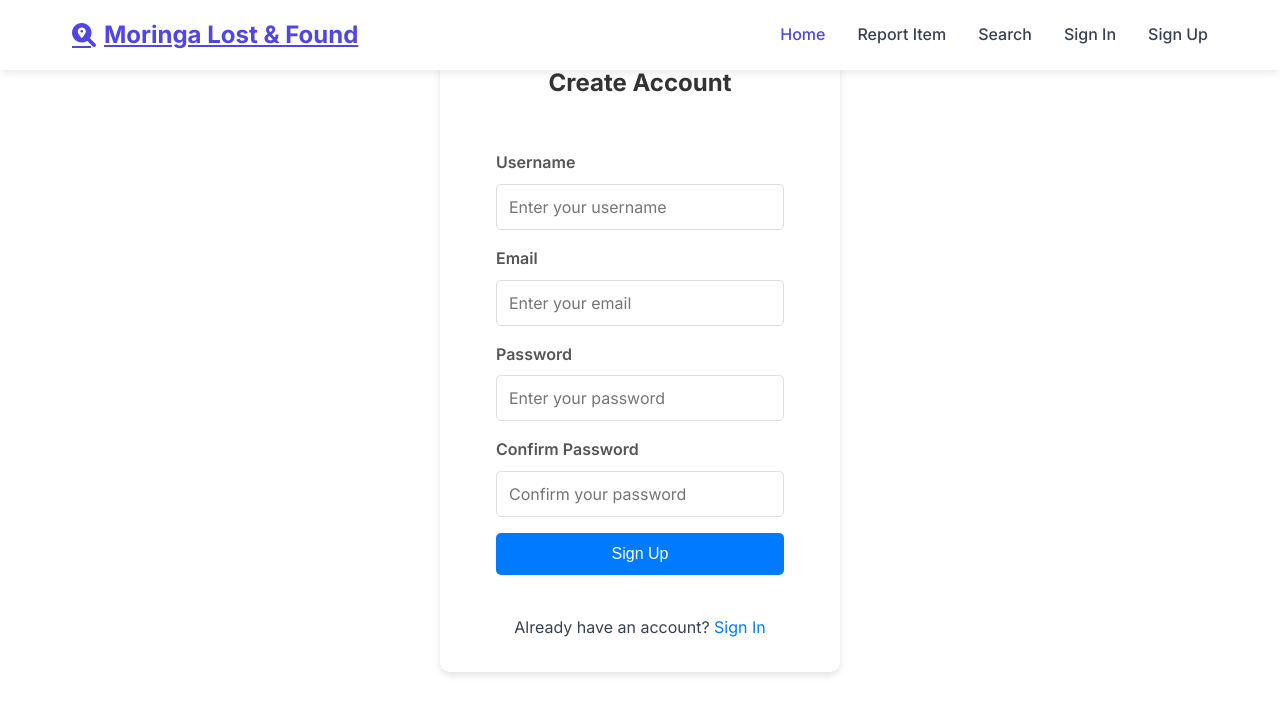
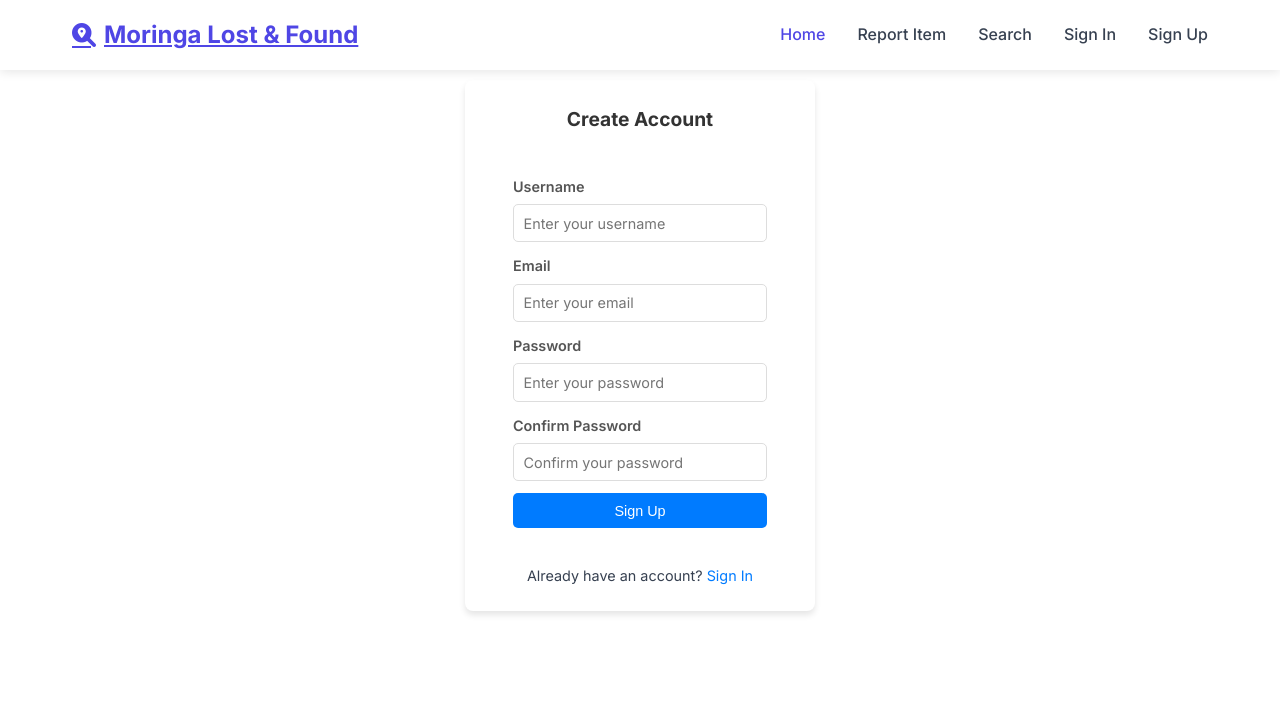
Before and after one commit to sudi67/Moringa-lost-found, a React (Vite) app in the folder moringa-lost-found/frontend/: page /signup in a window 1280 px wide. Shown: the top 714 px of the page. Built offline with nearby package versions, Linux system fonts and the light colour scheme.

Commit message:
style: Update Hero, SignIn, and SignUp components for improved layout and aesthetics

```diff
--- a/moringa-lost-found/frontend/src/components/Hero.css
+++ b/moringa-lost-found/frontend/src/components/Hero.css
@@ -1,6 +1,8 @@
 .hero {
   padding: 120px 0 80px;
-  background: linear-gradient(135deg, #667eea 0%, #764ba2 100%);
+  background: linear-gradient(rgba(79, 70, 229, 0.6), rgba(118, 75, 162, 0.6)), url('https://img.ksl.com/slc/2874/287451/28745135.jpeg?filter=kslv2/inline_lg');
+  background-size: cover;
+  background-position: center;
   color: white;
 }
 
--- a/moringa-lost-found/frontend/src/components/SignIn.css
+++ b/moringa-lost-found/frontend/src/components/SignIn.css
@@ -1,35 +1,38 @@
 .signin-container {
-  max-width: 400px;
-  margin: 2rem auto;
-  padding: 2rem;
+  max-width: 350px;
+  margin: 1.5rem auto;
+  padding: 1.5rem;
   background: white;
-  border-radius: 10px;
+  border-radius: 8px;
   box-shadow: 0 4px 6px rgba(0, 0, 0, 0.1);
+  margin-top: 80px;
 }
 
 .signin-container h2 {
   text-align: center;
-  margin-bottom: 1.5rem;
+  margin-bottom: 1rem;
   color: #333;
+  font-size: 1.2rem;
 }
 
 .form-group {
-  margin-bottom: 1rem;
+  margin-bottom: 0.75rem;
 }
 
 .form-group label {
   display: block;
-  margin-bottom: 0.5rem;
+  margin-bottom: 0.4rem;
   font-weight: 600;
   color: #555;
+  font-size: 0.9rem;
 }
 
 .form-group input {
   width: 100%;
-  padding: 0.75rem;
+  padding: 0.6rem;
   border: 1px solid #ddd;
   border-radius: 5px;
-  font-size: 1rem;
+  font-size: 0.9rem;
 }
 
 .form-group input:focus {
@@ -39,12 +42,12 @@
 
 .btn-signin {
   width: 100%;
-  padding: 0.75rem;
+  padding: 0.6rem;
   background: #007bff;
   color: white;
   border: none;
   border-radius: 5px;
-  font-size: 1rem;
+  font-size: 0.9rem;
   cursor: pointer;
   transition: background 0.3s;
 }
@@ -61,12 +64,14 @@
 .error-message {
   color: #dc3545;
   text-align: center;
-  margin-bottom: 1rem;
+  margin-bottom: 0.75rem;
+  font-size: 0.9rem;
 }
 
 .signup-link {
   text-align: center;
-  margin-top: 1rem;
+  margin-top: 0.75rem;
+  font-size: 0.9rem;
 }
 
 .signup-link a {
--- a/moringa-lost-found/frontend/src/components/SignUp.css
+++ b/moringa-lost-found/frontend/src/components/SignUp.css
@@ -1,35 +1,38 @@
 .signup-container {
-  max-width: 400px;
-  margin: 2rem auto;
-  padding: 2rem;
+  max-width: 350px;
+  margin: 1.5rem auto;
+  padding: 1.5rem;
   background: white;
-  border-radius: 10px;
+  border-radius: 8px;
   box-shadow: 0 4px 6px rgba(0, 0, 0, 0.1);
+  margin-top: 80px;
 }
 
 .signup-container h2 {
   text-align: center;
-  margin-bottom: 1.5rem;
+  margin-bottom: 1rem;
   color: #333;
+  font-size: 1.2rem;
 }
 
 .form-group {
-  margin-bottom: 1rem;
+  margin-bottom: 0.75rem;
 }
 
 .form-group label {
   display: block;
-  margin-bottom: 0.5rem;
+  margin-bottom: 0.4rem;
   font-weight: 600;
   color: #555;
+  font-size: 0.9rem;
 }
 
 .form-group input {
   width: 100%;
-  padding: 0.75rem;
+  padding: 0.6rem;
   border: 1px solid #ddd;
   border-radius: 5px;
-  font-size: 1rem;
+  font-size: 0.9rem;
 }
 
 .form-group input:focus {
@@ -39,12 +42,12 @@
 
 .btn-signup {
   width: 100%;
-  padding: 0.75rem;
+  padding: 0.6rem;
   background: #007bff;
   color: white;
   border: none;
   border-radius: 5px;
-  font-size: 1rem;
+  font-size: 0.9rem;
   cursor: pointer;
   transition: background 0.3s;
 }
@@ -61,18 +64,21 @@
 .error-message {
   color: #dc3545;
   text-align: center;
-  margin-bottom: 1rem;
+  margin-bottom: 0.75rem;
+  font-size: 0.9rem;
 }
 
 .success-message {
   color: #28a745;
   text-align: center;
-  margin-bottom: 1rem;
+  margin-bottom: 0.75rem;
+  font-size: 0.9rem;
 }
 
 .login-link {
   text-align: center;
-  margin-top: 1rem;
+  margin-top: 0.75rem;
+  font-size: 0.9rem;
 }
 
 .login-link a {
```
